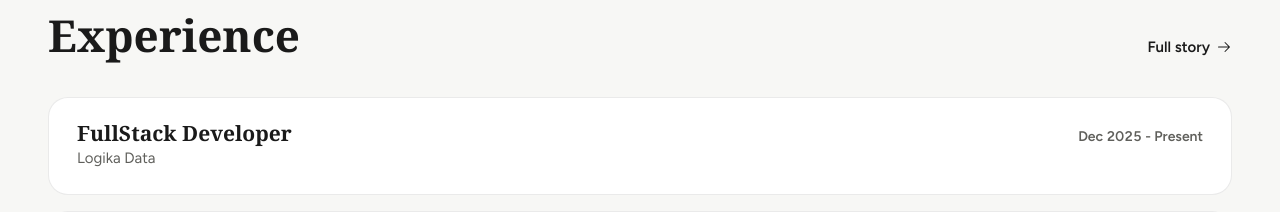
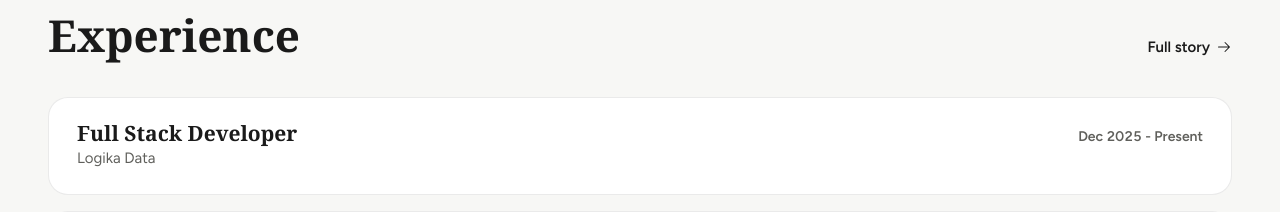
Before and after one commit to J-yriz/portofolio, a React (Vite) app: page / in a window 1280 px wide. Shown: the part 2460-2672 px from the top of the page. Built offline with nearby package versions, Linux system fonts and the light colour scheme; a web font is replaced by a local one.

Commit message:
Fix formatting of role in experience data

```diff
--- a/src/data/experience.ts
+++ b/src/data/experience.ts
@@ -12,7 +12,7 @@ export interface Experience {
 
 export const experience: Experience[] = [
   {
-    role: 'FullStack Developer',
+    role: 'Full Stack Developer',
     company: 'Logika Data',
     companyHref: 'https://logikadata.co.id/',
     period: 'Dec 2025 - Present',
```
